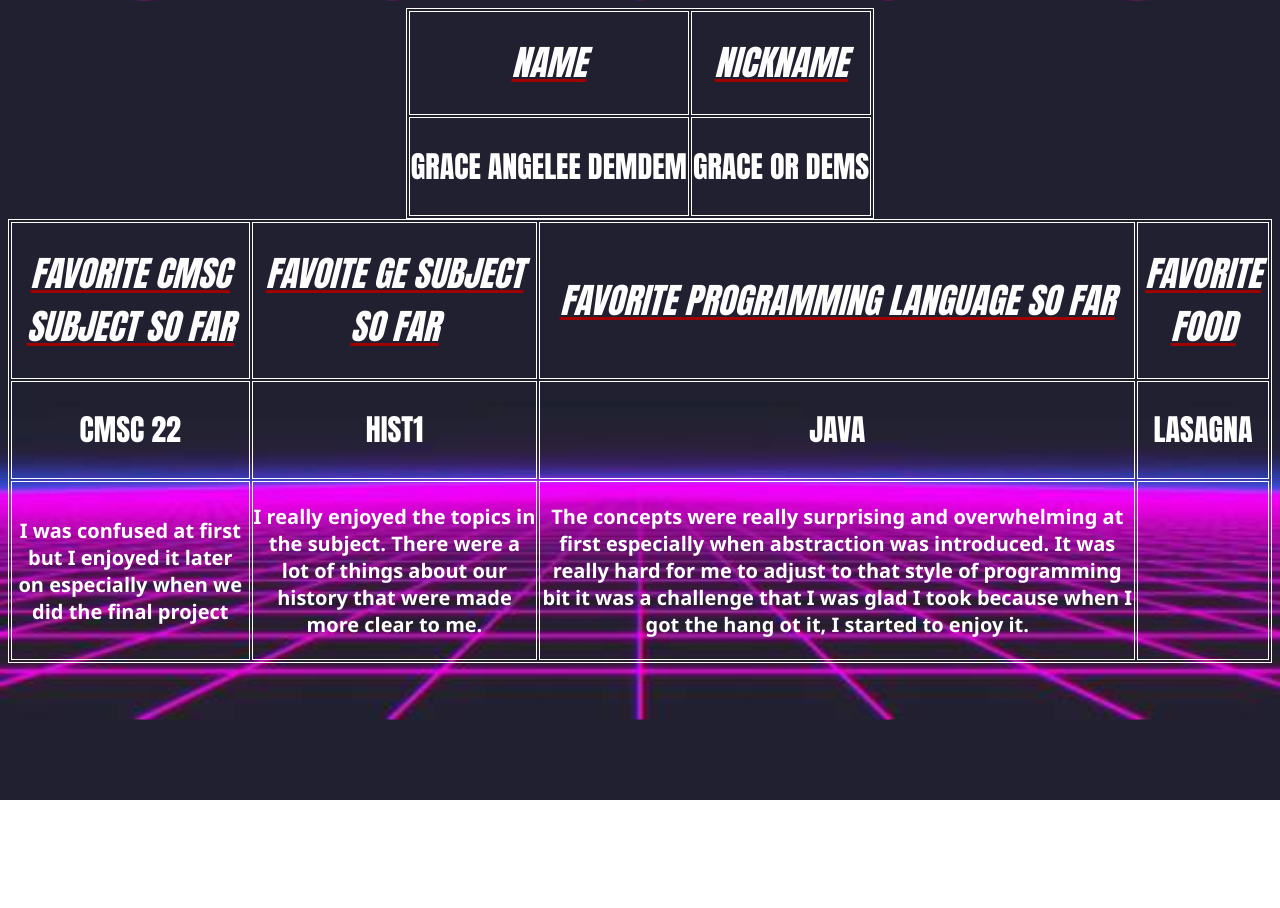
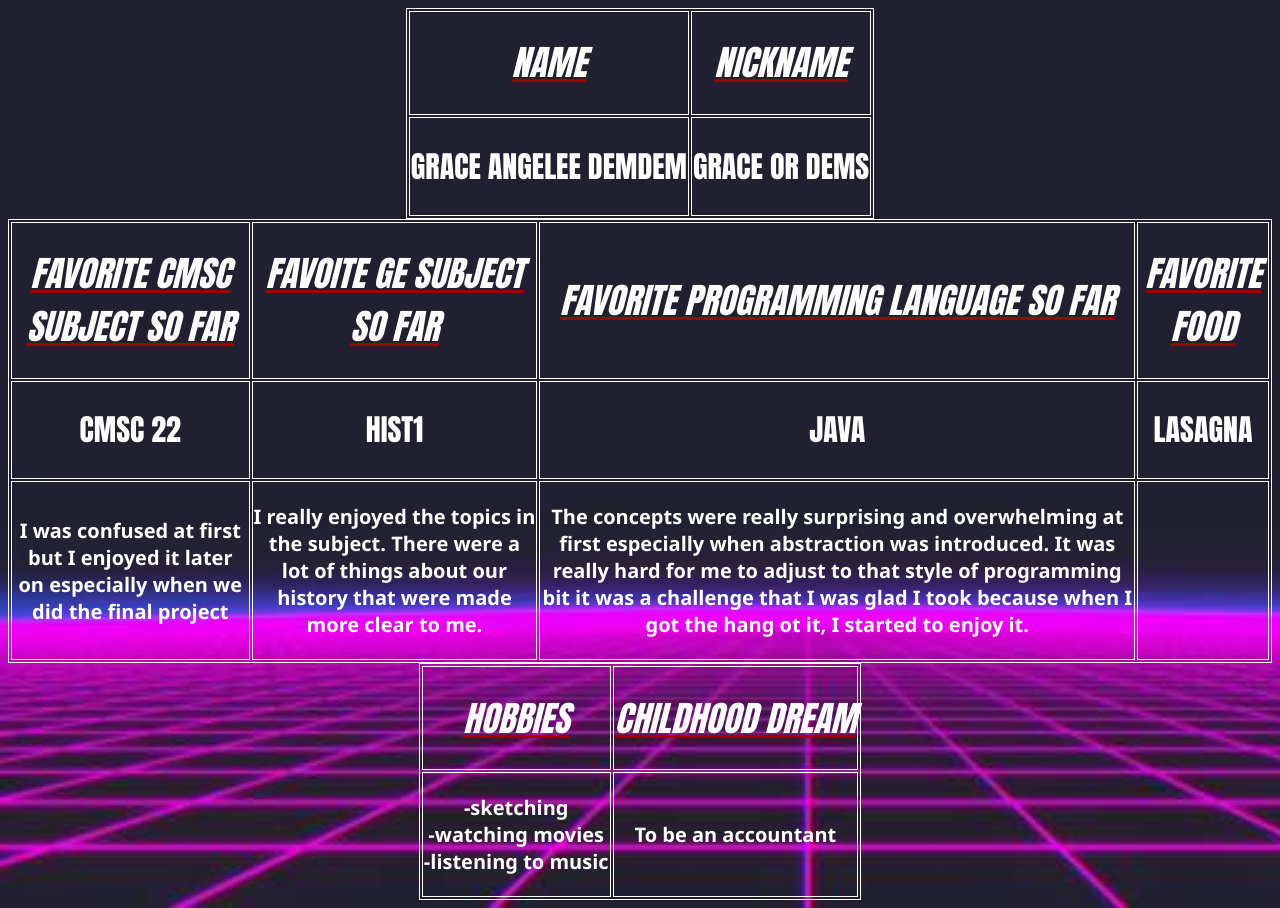
Before and after one commit to graceangeleeeee/Demdem_Exer1, a plain HTML site: page index.html in a window 1280 px wide. Before the commit the page ends 800 px from the top, so only its background shows below. Drawn offline with Linux system fonts and the light colour scheme.

Commit message:
Added hobbies and childhood dream

```diff
--- a/index.html
+++ b/index.html
@@ -43,6 +43,20 @@
     </tr>
 </table>
 
+<center>
+    <table>
+        <tr>
+          <th><h1>HOBBIES</h1></th>
+          <th><h1>CHILDHOOD DREAM</h1></th>
+        </tr>
+        <tr>
+
+          <td><h3>-sketching <br> -watching movies <br> -listening to music</h3></td>
+          <td><h3>To be an accountant</h3></td>
+        </tr>
+    </table>
+</center>
+
 
 
 </html>
```
